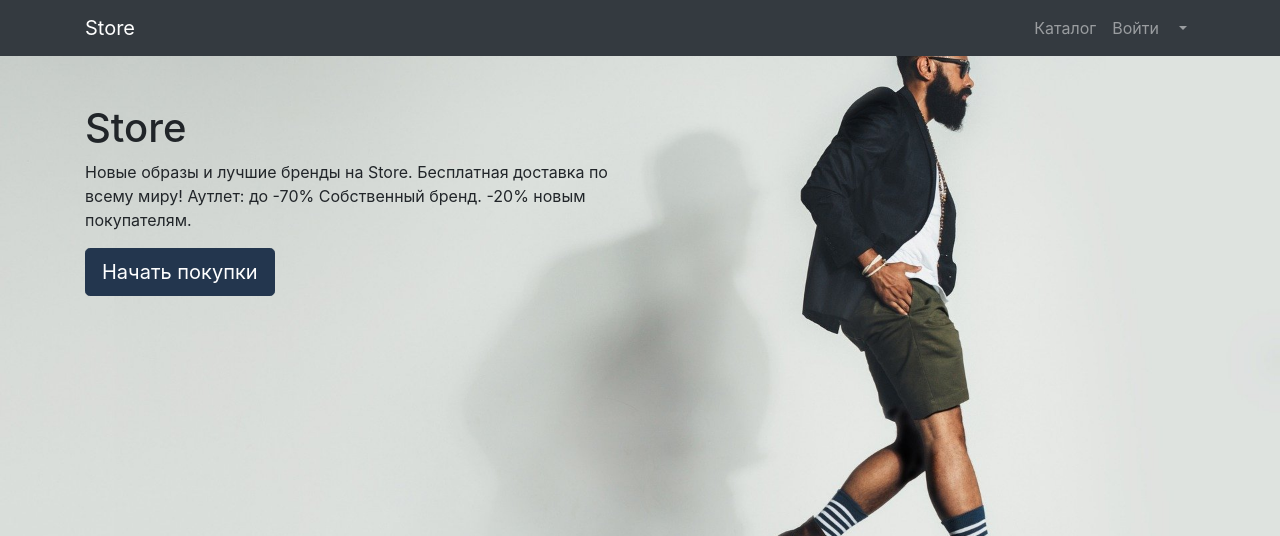
After one commit to sagiem/DjangoProject, a Django app: page / in a window 1280 px wide. The commit adds this page. Shown: the top 536 px of the page. Run offline with Django 4.2, Linux system fonts and the light colour scheme; some libraries are stand-ins or nearby versions.

Commit message:
добавлена начальная страница и страница товаров

```diff
--- /dev/null
+++ b/products/templates/products/index.html
@@ -0,0 +1,100 @@
+<!DOCTYPE html>
+<html lang="en">
+
+<head>
+
+    <meta charset="utf-8">
+    <meta name="viewport" content="width=device-width, initial-scale=1, shrink-to-fit=no">
+    <meta name="description" content="">
+    <meta name="author" content="">
+
+    <title>Store</title>
+
+    <!-- Bootstrap core CSS -->
+    <link href="/static/vendor/bootstrap/css/bootstrap.min.css" rel="stylesheet">
+
+    <!-- Custom styles for this template -->
+    <link href="/static/vendor/css/index.css" rel="stylesheet">
+
+</head>
+
+<body>
+
+<!-- Navigation -->
+<nav class="navbar navbar-expand-lg navbar-dark bg-dark fixed-top">
+    <div class="container">
+        <a class="navbar-brand" href="index.html">Store</a>
+        <button class="navbar-toggler" type="button" data-toggle="collapse" data-target="#navbarResponsive"
+                aria-controls="navbarResponsive" aria-expanded="false" aria-label="Toggle navigation">
+            <span class="navbar-toggler-icon"></span>
+        </button>
+        <div class="collapse navbar-collapse" id="navbarResponsive">
+            <ul class="navbar-nav ml-auto">
+                <li class="nav-item">
+                    <a class="nav-link" href="products.html">Каталог <i class="fas fa-shopping-bag"></i> </a>
+                </li>
+                <li class="nav-item">
+                    <a class="nav-link" href="users/login.html">Войти <i class="fas fa-sign-in-alt"></i></a>
+                </li>
+                <li class="nav-item dropdown">
+                    <a class="nav-link dropdown-toggle" href="#" id="navbarDropdown" role="button"
+                       data-bs-toggle="dropdown" aria-expanded="false">
+                        <i class="fas fa-user-circle"></i>
+                    </a>
+                    <ul class="dropdown-menu" aria-labelledby="navbarDropdown">
+                        <li>
+                            <a class="dropdown-item" href="users/profile.html">Профиль</a>
+                        </li>
+                        <li><a class="dropdown-item" href="orders/orders.html">Заказы</a></li>
+                        <li><a class="dropdown-item" href="#">Админ-панель</a></li>
+                        <li>
+                            <hr class="dropdown-divider">
+                        </li>
+                        <li>
+                            <a class="dropdown-item" href="#">
+                                Выйти
+                            </a>
+                        </li>
+                    </ul>
+                </li>
+            </ul>
+        </div>
+    </div>
+</nav>
+
+<!-- Page Content -->
+<section>
+    <!--    <div class="alert alert-light text-center" role="alert">-->
+    <!--        Информационное сообщение-->
+    <!--    </div>-->
+    <div class="container">
+        <div class="row">
+            <div class="col-lg-6">
+                <h1 class="mt-5">Store</h1>
+                <p>
+                    Новые образы и лучшие бренды на Store.
+                    Бесплатная доставка по всему миру! Аутлет: до -70% Собственный бренд. -20% новым покупателям.
+                </p>
+                <button id="start-purchase-btn" type="button" class="btn btn-lg">
+                    <a id="start-purchase-link" href="products.html">
+                        Начать покупки
+                    </a>
+                </button>
+            </div>
+        </div>
+    </div>
+</section>
+
+<!-- Bootstrap core JavaScript -->
+<script src="/static/vendor/jquery/jquery.min.js"></script>
+<script src="/static/vendor/bootstrap/js/bootstrap.bundle.min.js"></script>
+<script src="https://cdn.jsdelivr.net/npm/bootstrap@5.1.3/dist/js/bootstrap.bundle.min.js"
+        integrity="sha384-ka7Sk0Gln4gmtz2MlQnikT1wXgYsOg+OMhuP+IlRH9sENBO0LRn5q+8nbTov4+1p"
+        crossorigin="anonymous"></script>
+
+<!-- FontAwesome script -->
+<script src="/static/vendor/fontawesome/fontawesome-icons.js" crossorigin="anonymous"></script>
+
+</body>
+
+</html>
--- a/products/templates/products/products.html
+++ b/products/templates/products/products.html
@@ -116,7 +116,7 @@
                     <div class="card h-100">
                         <a href="#">
                             <img class="card-img-top"
-                                 src="vendor/img/products/Adidas-hoodie.png"
+                                 src="/static/vendor/img/products/Adidas-hoodie.png"
                                  alt="">
                         </a>
                         <div class="card-body">
```
